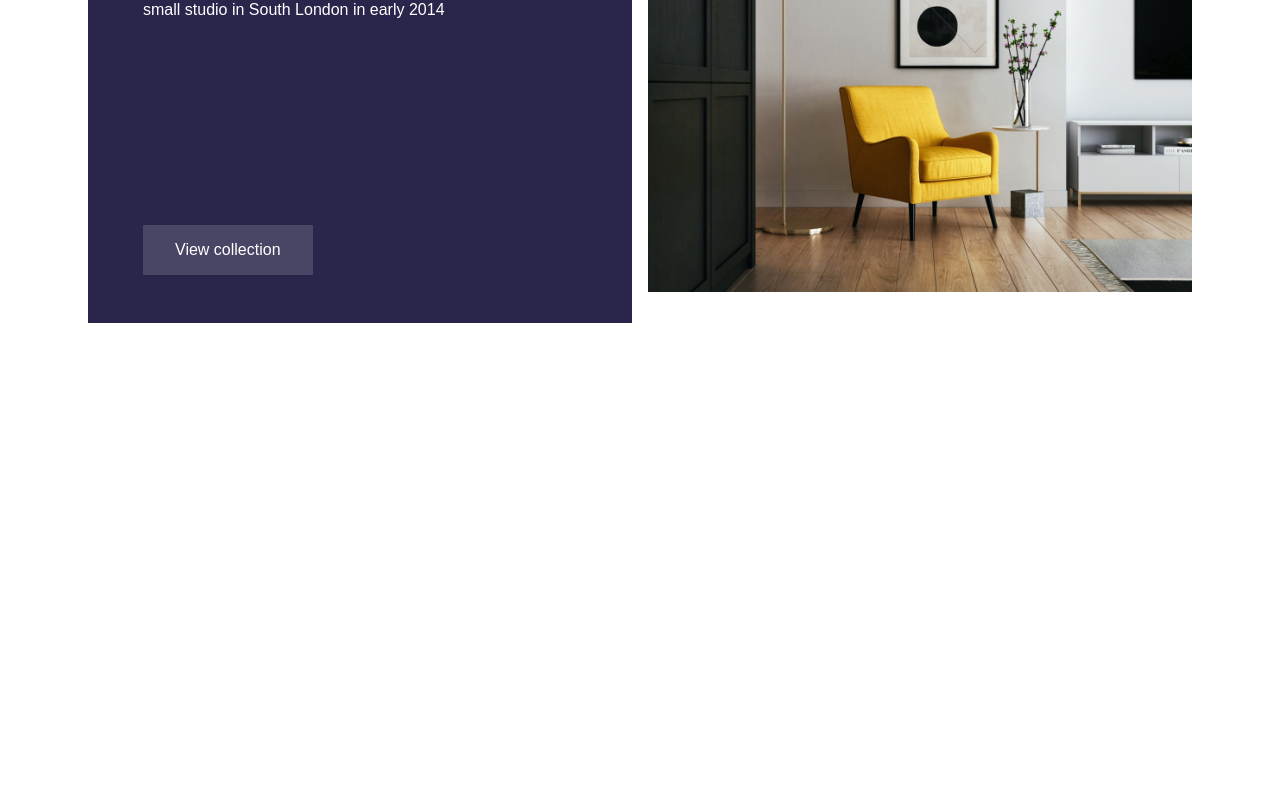
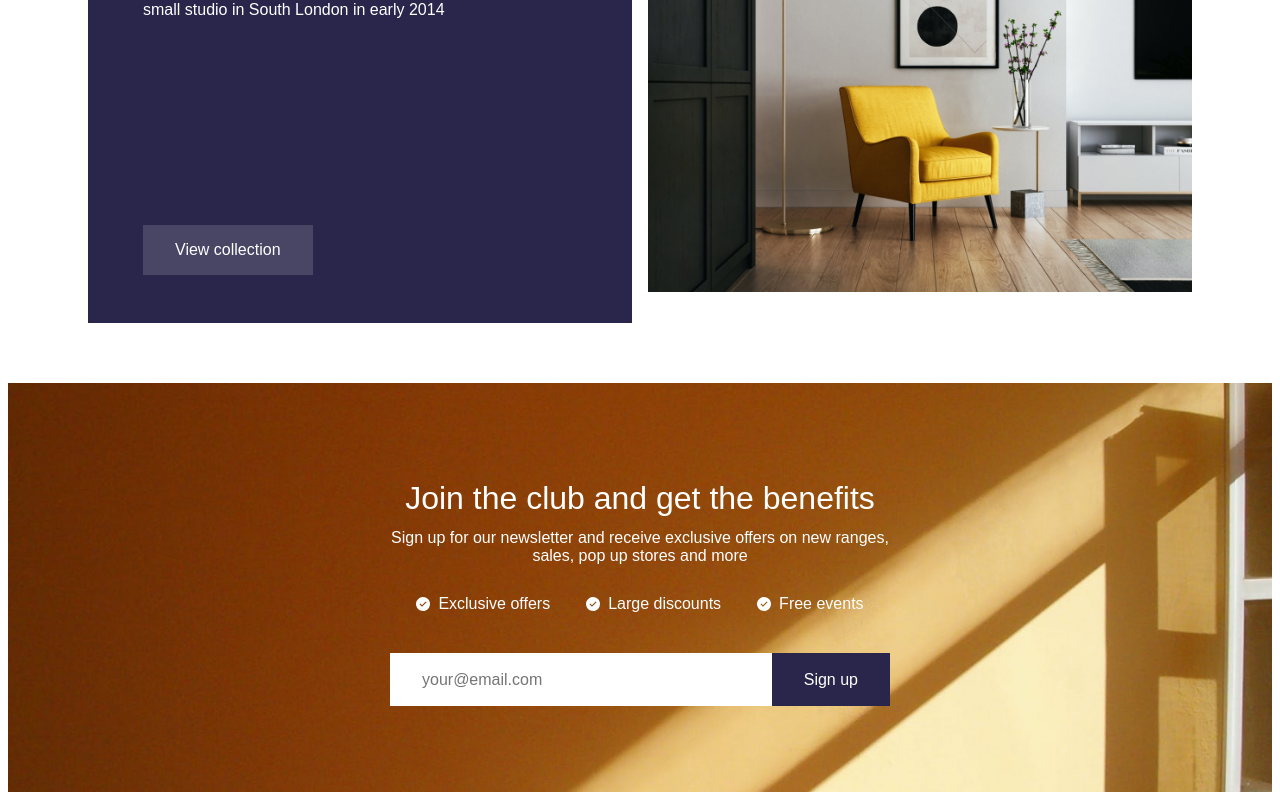
Before and after one commit to yuKalashnikova2/landing-page, a Nuxt app: page / in a window 1280 px wide. Shown: the part 2069-2869 px from the top of the page. Before the commit the page ends 2452 px from the top, so only its background shows below. Built offline with nearby package versions, Linux system fonts and the light colour scheme; a web font is replaced by a local one.

Commit message:
feat(component): Subscribe

```diff
--- a/assets/styles/global.scss
+++ b/assets/styles/global.scss
@@ -33,3 +33,11 @@ ul li {
   margin: 0 auto;
   max-width: 1440px;
 }
+
+.input-text {
+  padding: 0 32px;
+  border: none;
+  outline: var(--black);
+  font-size: 16px;
+  min-height: 53px;
+}
--- /dev/null
+++ b/components/Subscribe.vue
@@ -0,0 +1,77 @@
+<template>
+  <div class="subscribe">
+    <div class="subscribe-content">
+      <h3 class="subscribe-title">Join the club and get the benefits</h3>
+      <span class="subscribe-description"
+        >Sign up for our newsletter and receive exclusive offers on new ranges,
+        sales, pop up stores and more</span
+      >
+
+      <div class="subscribe-benefits">
+        <div class="subscribe-benefits__item">
+          <img src="/svg/subscribe-check.svg" />
+          <span>Exclusive offers</span>
+        </div>
+        <div class="subscribe-benefits__item">
+          <img src="/svg/subscribe-check.svg" />
+          <span>Large discounts</span>
+        </div>
+        <div class="subscribe-benefits__item">
+          <img src="/svg/subscribe-check.svg" />
+          <span>Free events</span>
+        </div>
+      </div>
+
+      <form class="subscribe-form">
+        <input
+          type="text"
+          placeholder="your@email.com"
+          class="input-text subscribe-form__input"
+        />
+        <ButtonUI color-btn="primary">Sign up</ButtonUI>
+      </form>
+    </div>
+  </div>
+</template>
+
+<style lang="scss">
+.subscribe {
+  background: url('/img/subscribe.jpg');
+  padding: 97px 0 86px 0;
+  background-size: cover;
+  color: #fff;
+  &-content {
+    max-width: 500px;
+    margin: auto;
+    text-align: center;
+  }
+
+  &-title {
+    display: block;
+    font-size: 32px;
+    font-weight: 400;
+    margin: 0 0 12px 0;
+  }
+  &-benefits {
+    display: flex;
+    justify-content: center;
+    margin-top: 30px;
+    & > *:not(:last-child) {
+      margin-right: 36px;
+    }
+    &__item {
+      display: flex;
+      align-items: center;
+      gap: 8px;
+    }
+  }
+  &-form {
+    display: flex;
+    margin-top: 40px;
+    width: 100%;
+    &__input {
+      flex-grow: 1;
+    }
+  }
+}
+</style>
--- a/pages/index.vue
+++ b/pages/index.vue
@@ -4,4 +4,5 @@
     <AboutBrand />
     <Products />
     <Features />
+    <Subscribe />
 </template>
```
Also changed, not shown: public/img/subscribe.jpg (added), public/svg/subscribe-check.svg (added).
